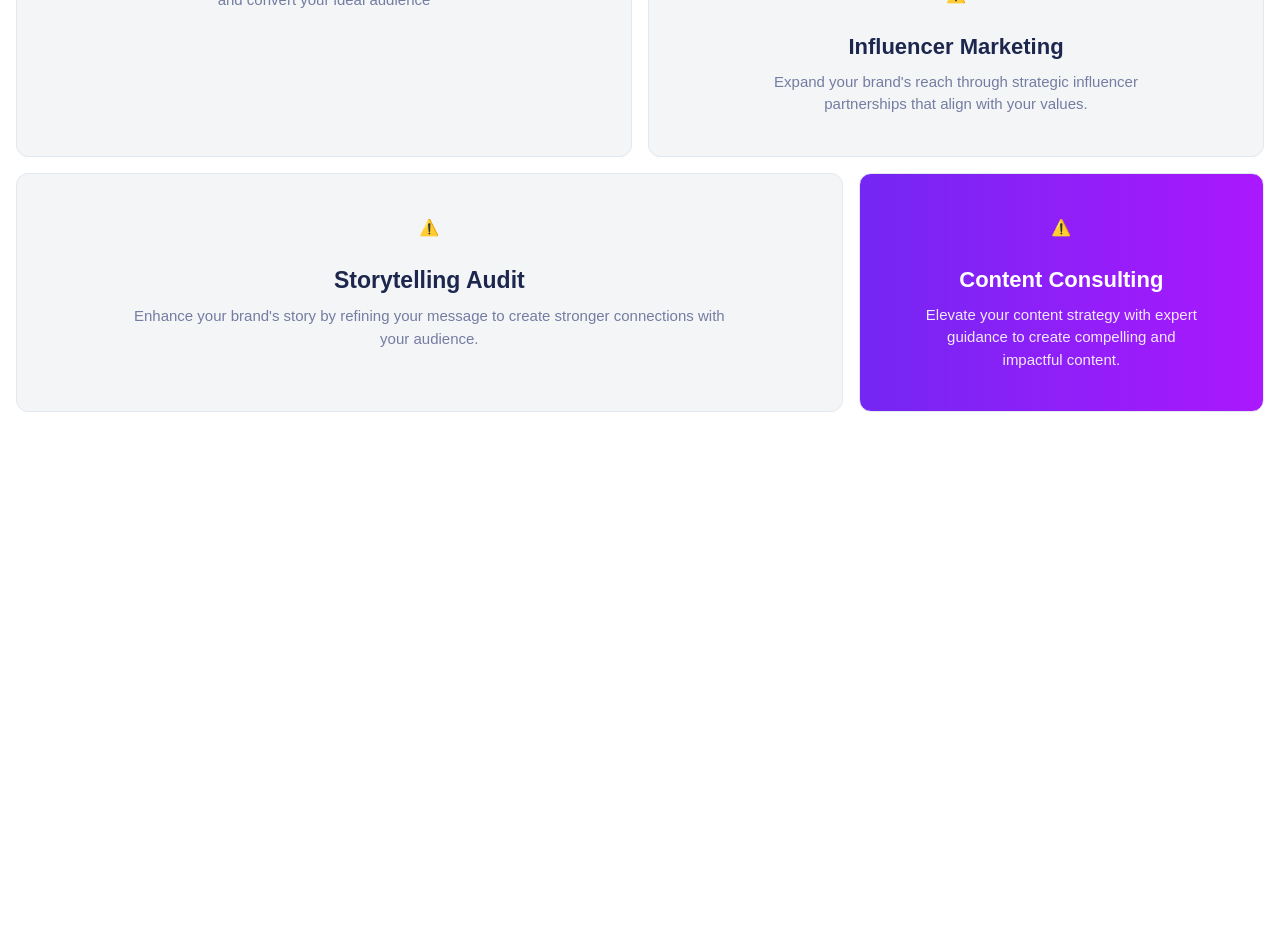
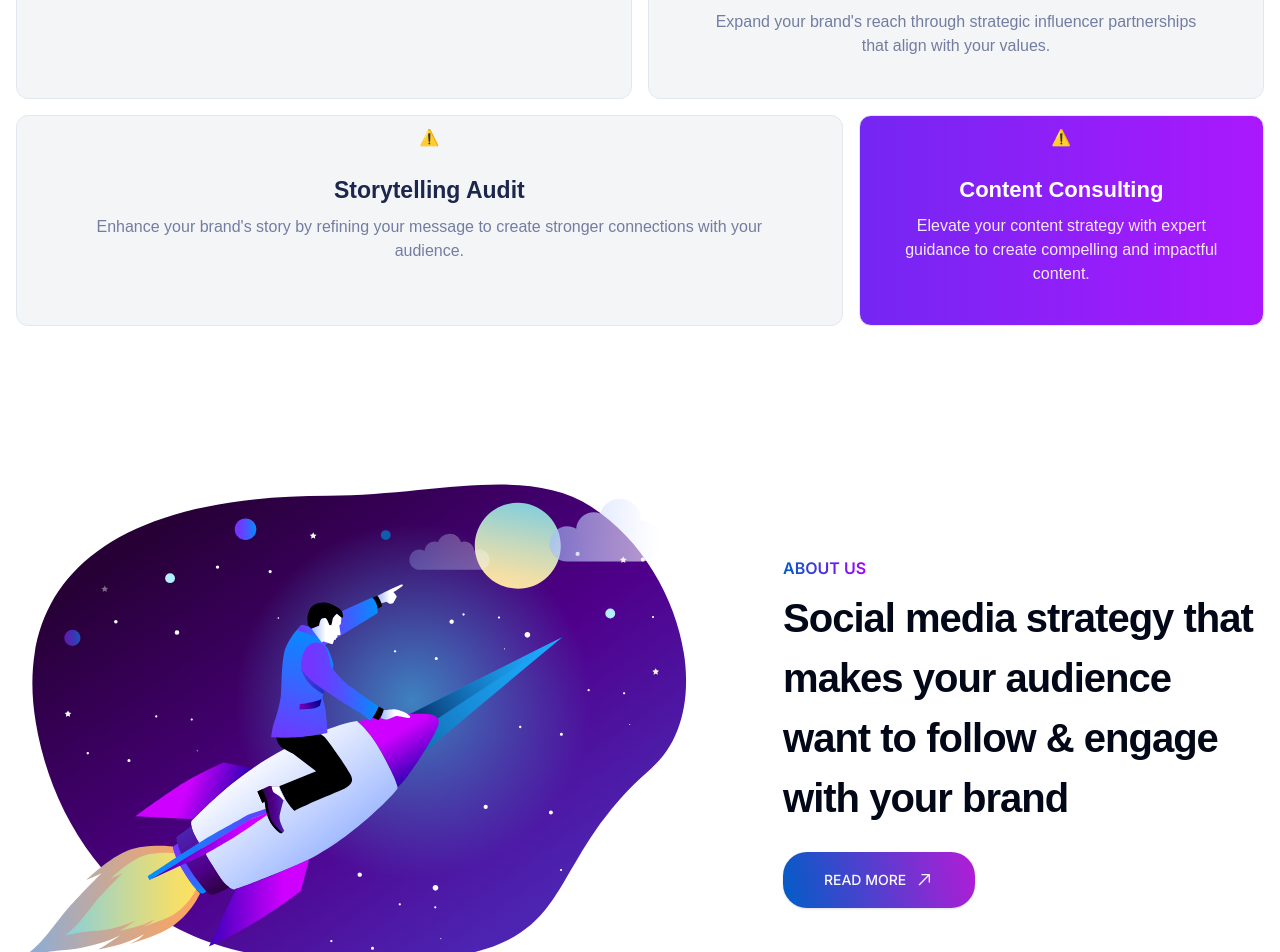
Before and after one commit to LanWebDev/Influence-Infinity, a Next.js app: page / in a window 1280 px wide. Shown: the part 1380-2332 px from the top of the page. Before the commit the page ends 1888 px from the top, so only its background shows below. Built offline with nearby package versions, Linux system fonts and the light colour scheme; no server answers.

Commit message:
about us section

```diff
--- a/app/page.tsx
+++ b/app/page.tsx
@@ -1,3 +1,4 @@
+import About from "@/components/About";
 import Header from "@/components/Header";
 import Hero from "@/components/Hero";
 import Services from "@/components/Services";
@@ -11,6 +12,7 @@ const Home = () => {
         <Header />
         <Hero />
         <Services />
+        <About />
       </div>
     </>
   );
--- /dev/null
+++ b/components/About.tsx
@@ -0,0 +1,39 @@
+import React from "react";
+import Section from "./Section";
+import aboutImage from "@/assets/about.svg";
+import Image from "next/image";
+import { ButtonTemplate } from "./ButtonTemplate";
+
+const About = () => {
+  return (
+    <Section
+      id={"about"}
+      className="relative w-full flex justify-center py-10 px-4"
+    >
+      <div className="flex max-w-[1300px] max-lg:flex-col  items-center md:space-x-20 space-y-10">
+        <div className="w-full">
+          <Image src={aboutImage} alt="flying a rocket" />
+        </div>
+        <div className="md:w-[70%] w-full">
+          <div className=" flex  flex-col   space-y-2 ">
+            <h2 className="uppercase text-base max-md:text-sm bg-gradient-to-r from-seco to-prim bg-clip-text text-transparent font-[600] w-max ">
+              About us
+            </h2>
+            <h3 className="font-header text-[40px] max-md:text-3xl font-[700] tracking-[-1px] ">
+              Social media strategy that makes your audience want to follow &
+              engage with your brand
+            </h3>
+            <div className="py-4">
+              <ButtonTemplate
+                title="Read more"
+                className="w-[12rem] h-[3.5rem] rounded-3xl uppercase"
+              />
+            </div>
+          </div>
+        </div>
+      </div>
+    </Section>
+  );
+};
+
+export default About;
--- a/components/BentoGrid.tsx
+++ b/components/BentoGrid.tsx
@@ -24,7 +24,7 @@ const BentoGrid = () => {
               <CardTitle className="group-hover:text-prim font-header text-text text-[22px]">
                 Social Media Advertising
               </CardTitle>
-              <CardDescription className="text-center w-full font-body text-[15px]">
+              <CardDescription className="text-center w-full font-body text-[16px] ">
                 Drive growth with targeted ad campaigns that effectively reach
                 and convert your ideal audience
               </CardDescription>
@@ -44,7 +44,7 @@ const BentoGrid = () => {
               <CardTitle className="group-hover:text-prim font-header text-text text-[22px]">
                 Social Media Management
               </CardTitle>
-              <CardDescription className="text-center w-full font-body text-[15px]">
+              <CardDescription className="text-center w-full font-body text-[16px]">
                 Strengthen your online presence with engaging, consistent
                 content that resonates across all platforms.
               </CardDescription>
@@ -64,7 +64,7 @@ const BentoGrid = () => {
               <CardTitle className="group-hover:text-prim font-header text-text text-[22px]">
                 Influencer Marketing
               </CardTitle>
-              <CardDescription className="text-center w-full font-body text-[15px]">
+              <CardDescription className="text-center w-full font-body text-[16px]">
                 Expand your brand&apos;s reach through strategic influencer
                 partnerships that align with your values.
               </CardDescription>
@@ -84,7 +84,7 @@ const BentoGrid = () => {
               <CardTitle className="group-hover:text-prim font-header text-text text-[23px]">
                 Storytelling Audit
               </CardTitle>
-              <CardDescription className="text-center w-full font-body text-[15px]">
+              <CardDescription className="text-center w-full font-body text-[16px]">
                 Enhance your brand&apos;s story by refining your message to
                 create stronger connections with your audience.
               </CardDescription>
@@ -104,7 +104,7 @@ const BentoGrid = () => {
               <CardTitle className="group-hover:text-special text-white font-header text-[22px]">
                 Content Consulting
               </CardTitle>
-              <CardDescription className="text-center text-white/90 w-full font-body text-[15px]">
+              <CardDescription className="text-center text-white/90 w-full font-body text-[16px]">
                 Elevate your content strategy with expert guidance to create
                 compelling and impactful content.
               </CardDescription>
--- a/components/Header.tsx
+++ b/components/Header.tsx
@@ -16,9 +16,25 @@ import {
   SheetTrigger,
 } from "@/components/ui/sheet";
 import SheetNavbar from "./SheetNavbar";
+import { useRouter } from "next/navigation";
 
 const Header = () => {
   const [sheetOpen, setSheetOpen] = useState(false);
+
+  const router = useRouter();
+
+  const handleNavigation = (e: any, url: string) => {
+    if (url.startsWith("#")) {
+      e.preventDefault();
+
+      const elementId = url.slice(1);
+      const element = document.getElementById(elementId);
+      if (element) {
+        element.scrollIntoView({ behavior: "smooth" });
+        router.replace(url, { scroll: false });
+      }
+    }
+  };
 
   return (
     <>
@@ -59,6 +75,8 @@ const Header = () => {
               <Link
                 href={item.url}
                 key={item.id}
+                passHref
+                onClick={(e) => handleNavigation(e, item.url)}
                 className="font-body text-lg text-text font-bold"
               >
                 {item.title}
--- a/components/Services.tsx
+++ b/components/Services.tsx
@@ -8,12 +8,12 @@ const Services = () => {
     <Section id="services" className="flex justify-center pt-10">
       <div className="flex flex-col justify-center w-full max-w-[1300px]">
         <div className="items-center justify-center flex  flex-col  w-full space-y-2 ">
-          <p className="uppercase text-base max-md:text-sm bg-gradient-to-r from-seco to-prim bg-clip-text text-transparent font-[600] text-middle ">
+          <h2 className="uppercase text-base max-md:text-sm bg-gradient-to-r from-seco to-prim bg-clip-text text-transparent font-[600] text-middle ">
             Our Services
-          </p>
-          <h2 className="font-header text-[50px] max-md:text-3xl font-[700] tracking-[-1px] ">
+          </h2>
+          <h3 className="font-header text-[50px] max-md:text-3xl font-[700] tracking-[-1px] ">
             Social Media Strategy
-          </h2>
+          </h3>
         </div>
 
         {/* BENTO GRID */}
--- a/components/ui/card.tsx
+++ b/components/ui/card.tsx
@@ -10,7 +10,7 @@ export const Card = ({
   return (
     <div
       className={cn(
-        "p-8 rounded-xl border border-[##8786861A] bg-gray2  ",
+        "pb-8 rounded-xl border border-[##8786861A] bg-gray2  ",
         className
       )}
     >
@@ -50,11 +50,9 @@ export const CardDescription = ({
 export const CardSkeletonContainer = ({
   className,
   children,
-  showGradient = true,
 }: {
   className?: string;
   children: React.ReactNode;
-  showGradient?: boolean;
 }) => {
-  return <div className={cn(" rounded-xl z-40 ", className)}>{children}</div>;
+  return <div className={cn("  z-40 ", className)}>{children}</div>;
 };
```
Also changed, not shown: assets/about.svg (added).
